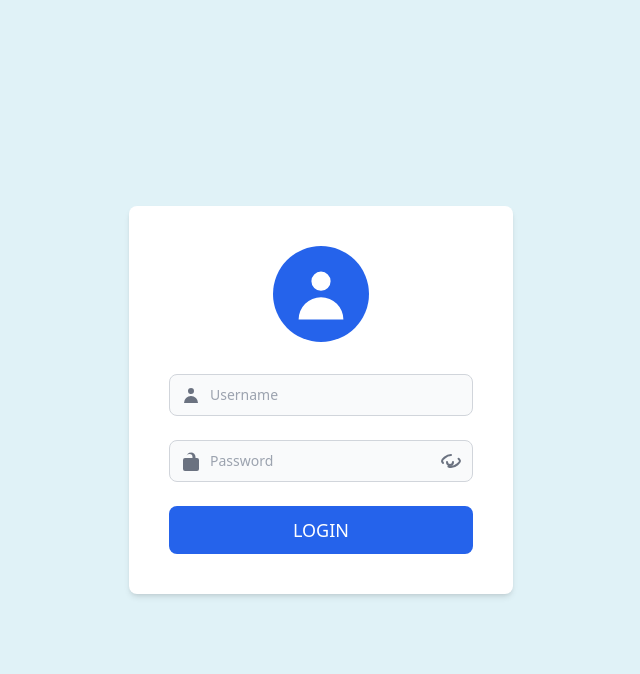
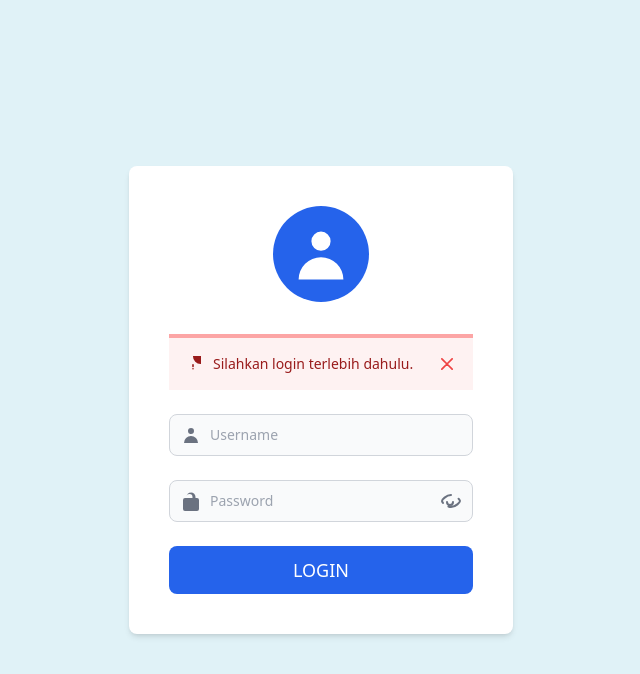
Before and after one commit to AdniAlts/inventaris-barang-kantor, a PHP site: page /inventaris-barang-kantor/login in a window 1280 px wide. Shown: the top 674 px of the page, without its empty margins (319-959 px from the left). Run offline with PHP 8.4, Linux system fonts and the light colour scheme; some libraries are stand-ins or nearby versions.

Commit message:
fix: tampil error message di login ketika user salah atau password salah atau belum login

```diff
--- a/src/config/user_handler.php
+++ b/src/config/user_handler.php
@@ -63,6 +63,7 @@ class UserHandler {
         return 'pegawai';
       }
     } else {
+      $_SESSION['login_errmsg'] = "Silahkan login terlebih dahulu.";
       require_once __DIR__ . "/../pages/login.php";
     }
     exit;
--- a/src/pages/login.php
+++ b/src/pages/login.php
@@ -8,9 +8,9 @@ require_once __DIR__ . "/../config/helper.php";
 require_once __DIR__ . "/../config/routes.php"; // <--- PERBAIKAN PATH INI
 
 $error_message = "";
-if (!empty($_SESSION['error_message'])) {
-    $error_message = $_SESSION['error_message'];
-    unset($_SESSION['error_message']); // Hapus agar tidak muncul terus
+if (!empty($_SESSION['login_errmsg'])) {
+    $error_message = $_SESSION['login_errmsg'];
+    unset($_SESSION['login_errmsg']); // Hapus agar tidak muncul terus
 }
 ?>
 
```
